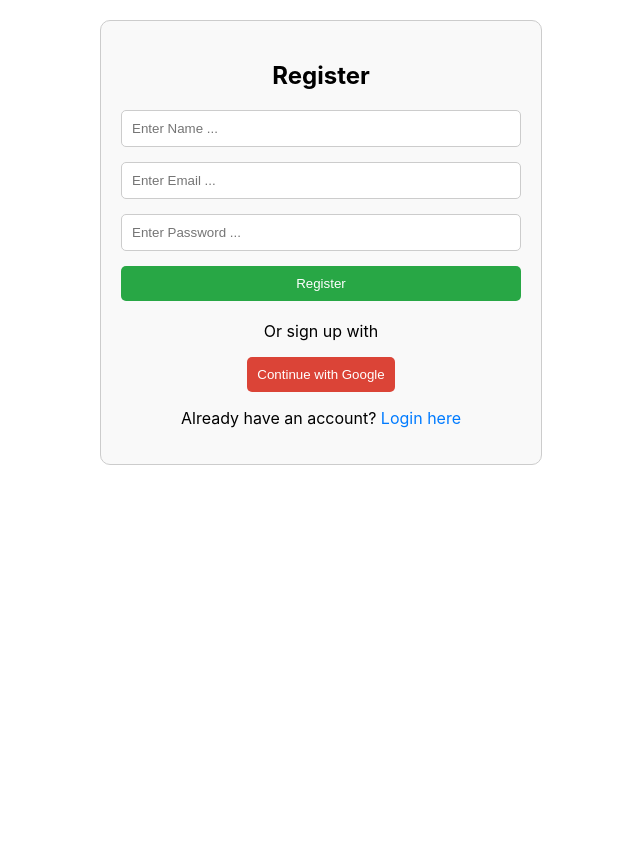
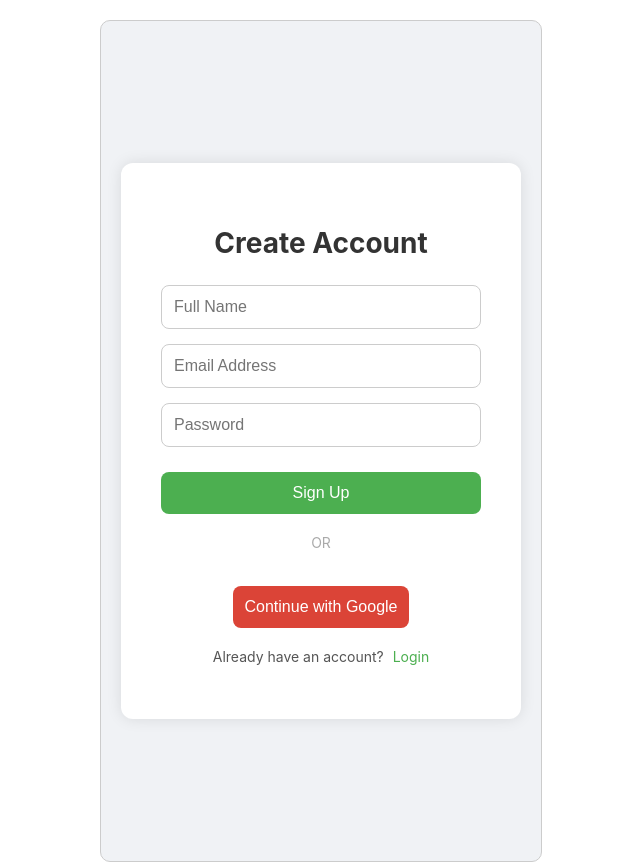
Before and after one commit to hashann1/project_git_repo, a React (Create React App) app in the folder frontend/: page /register in a window 1280 px wide. Shown: the whole page, without its empty margins (319-959 px from the left). Before the commit the page ends 800 px from the top, so only its background shows below. Built offline with nearby package versions, Linux system fonts and the light colour scheme.

Commit message:
Update Register.jsx
Improve Register page design for better user experience with modern layout, better input styling, and enhanced button interactions

```diff
--- a/frontend/src/components/Register.jsx
+++ b/frontend/src/components/Register.jsx
@@ -6,13 +6,12 @@ function Register() {
   const [name, setName] = useState('');
   const [email, setEmail] = useState('');
   const [password, setPassword] = useState('');
-  const navigate = useNavigate(); // Initialize the useNavigate hook
+  const navigate = useNavigate();
 
-  const googleLogin = async() => {
-    console.log("logging in with google")
+  const googleLogin = async () => {
+    console.log("Logging in with Google...");
     window.location.href = 'http://localhost:5050/login/google';
   };
-
 
   const handleRegister = async (e) => {
     e.preventDefault();
@@ -22,7 +21,7 @@ function Register() {
         email,
         password
       });
-      navigate('/home'); // Navigate to home page
+      navigate('/home');
       alert('Registration successful!');
     } catch (error) {
       alert('Registration failed!');
@@ -30,24 +29,121 @@ function Register() {
   };
 
   return (
-    <div className="auth-container">
-      <h2>Register</h2>
-      <form className="auth-form" onSubmit={handleRegister}>
+    <div className="auth-container" style={styles.container}>
+      <div style={styles.card}>
+        <h2 style={styles.title}>Create Account</h2>
+        <form style={styles.form} onSubmit={handleRegister}>
+          <input
+            type="text"
+            value={name}
+            onChange={(e) => setName(e.target.value)}
+            required
+            placeholder="Full Name"
+            style={styles.input}
+          />
+          <input
+            type="email"
+            value={email}
+            onChange={(e) => setEmail(e.target.value)}
+            required
+            placeholder="Email Address"
+            style={styles.input}
+          />
+          <input
+            type="password"
+            value={password}
+            onChange={(e) => setPassword(e.target.value)}
+            required
+            placeholder="Password"
+            style={styles.input}
+          />
+          <button type="submit" style={styles.button}>Sign Up</button>
+        </form>
 
-        <input type="text" value={name} onChange={(e) => setName(e.target.value)} required placeholder='Enter Name ...' />
+        <div style={styles.divider}>
+          <span>OR</span>
+        </div>
 
-        <input type="email" value={email} onChange={(e) => setEmail(e.target.value)} required placeholder='Enter Email ...' />
+        <button onClick={googleLogin} style={styles.googleButton}>
+          Continue with Google
+        </button>
 
-        <input type="password" value={password} onChange={(e) => setPassword(e.target.value)} required placeholder='Enter Password ...' />
-        <button type="submit">Register</button>
-      </form>
-      <div className="google-login">
-        <p>Or sign up with </p>
-        <button onClick={googleLogin}>Continue with Google</button>
-        <p>Already have an account? <Link to="/login">Login here</Link></p>
+        <p style={styles.loginText}>
+          Already have an account? <Link to="/login" style={styles.link}>Login</Link>
+        </p>
       </div>
     </div>
   );
 }
 
+const styles = {
+  container: {
+    display: 'flex',
+    justifyContent: 'center',
+    alignItems: 'center',
+    height: '100vh',
+    backgroundColor: '#f0f2f5',
+  },
+  card: {
+    background: '#fff',
+    padding: '40px',
+    borderRadius: '12px',
+    boxShadow: '0 0 15px rgba(0,0,0,0.1)',
+    width: '100%',
+    maxWidth: '400px',
+    textAlign: 'center',
+  },
+  title: {
+    marginBottom: '25px',
+    fontSize: '28px',
+    color: '#333',
+  },
+  form: {
+    display: 'flex',
+    flexDirection: 'column',
+    gap: '15px',
+  },
+  input: {
+    padding: '12px',
+    borderRadius: '8px',
+    border: '1px solid #ccc',
+    fontSize: '16px',
+  },
+  button: {
+    padding: '12px',
+    backgroundColor: '#4CAF50',
+    color: '#fff',
+    border: 'none',
+    borderRadius: '8px',
+    fontSize: '16px',
+    cursor: 'pointer',
+    marginTop: '10px',
+  },
+  googleButton: {
+    padding: '12px',
+    backgroundColor: '#DB4437',
+    color: '#fff',
+    border: 'none',
+    borderRadius: '8px',
+    fontSize: '16px',
+    cursor: 'pointer',
+    marginTop: '15px',
+  },
+  divider: {
+    margin: '20px 0',
+    fontSize: '14px',
+    color: '#aaa',
+  },
+  loginText: {
+    marginTop: '20px',
+    fontSize: '14px',
+    color: '#555',
+  },
+  link: {
+    color: '#4CAF50',
+    textDecoration: 'none',
+    marginLeft: '5px',
+  }
+};
+
 export default Register;
```
